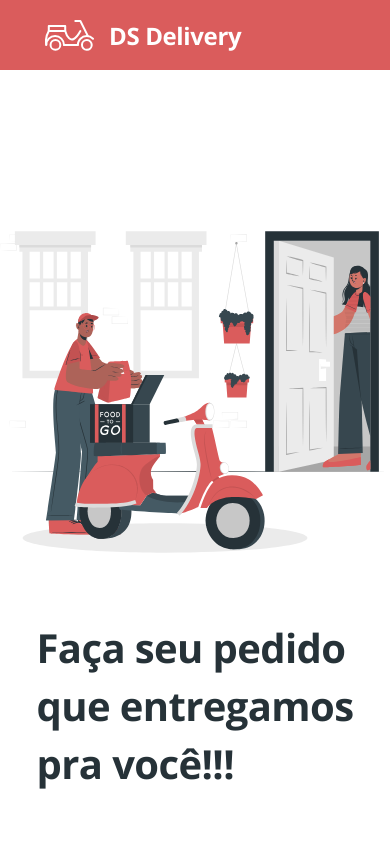
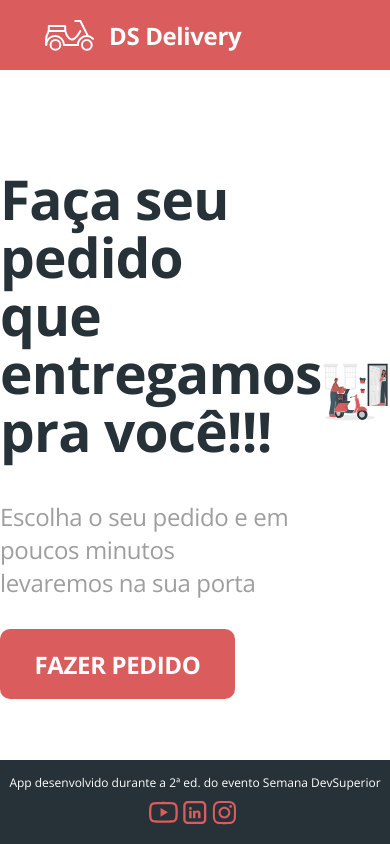
Before and after one commit to DavidHenriich/Projeto-DSdeliver, a React (Create React App) app in the folder front-web/: page / in a window 390 px wide. Shown: the top 844 px of the page. Built offline with nearby package versions, Linux system fonts and the light colour scheme; no server answers.

Commit message:
Revert "Resposivo adicionado"
This reverts commit b563f09b43b214266bb27d154e0ea585d4d43d61.

```diff
--- a/front-web/src/Home/styles.css
+++ b/front-web/src/Home/styles.css
@@ -53,43 +53,3 @@
   .home-image svg {
     width: 100% !important;
   }
-
-  @media only screen and (max-width: 768px) {
-    .home-container {
-      height: auto;
-      margin-bottom: 50px;
-    }
-
-    .home-content {
-      flex-direction: column-reverse;
-    }
-
-    .home-title {
-      font-size: 40px;
-    }
-
-    .home-subtitle {
-      text-align: center;
-    }
-
-    .home-actions {
-      display: flex;
-      flex-direction: column;
-      align-items: center;
-    }
-
-    .home-image {
-      text-align: center;
-    }
-
-    .home-image svg {
-      width: 80%;
-    }
-  }
-
-  @media (max-height: 700px) {
-    .home-container {
-      height: auto;
-      margin-bottom: 30px;
-    }
-  }
--- a/front-web/src/Orders/styles.css
+++ b/front-web/src/Orders/styles.css
@@ -260,35 +260,3 @@
     background-color: #fcf2f2;
     transform: scale(1.01);
   }
-
-  @media only screen and (max-width: 768px) {
-  .orders-steps-content {
-    display: flex;
-    flex-direction: column;
-    padding: 0;
-    width: 90%;
-  }
-
-  .steps-items {
-    padding: 0
-  }
-
-  .order-location-content {
-    width: 90%;
-  }
-
-  .order-location-container {
-    margin-bottom: 20px;
-  }
-
-  .order-summary-content {
-    width: 80%;
-    display: flex;
-    flex-direction: column;
-  }
-
-  .order-summary-make-order {
-    margin-top: 15px;
-    width: 100%;
-  }
-}
```
